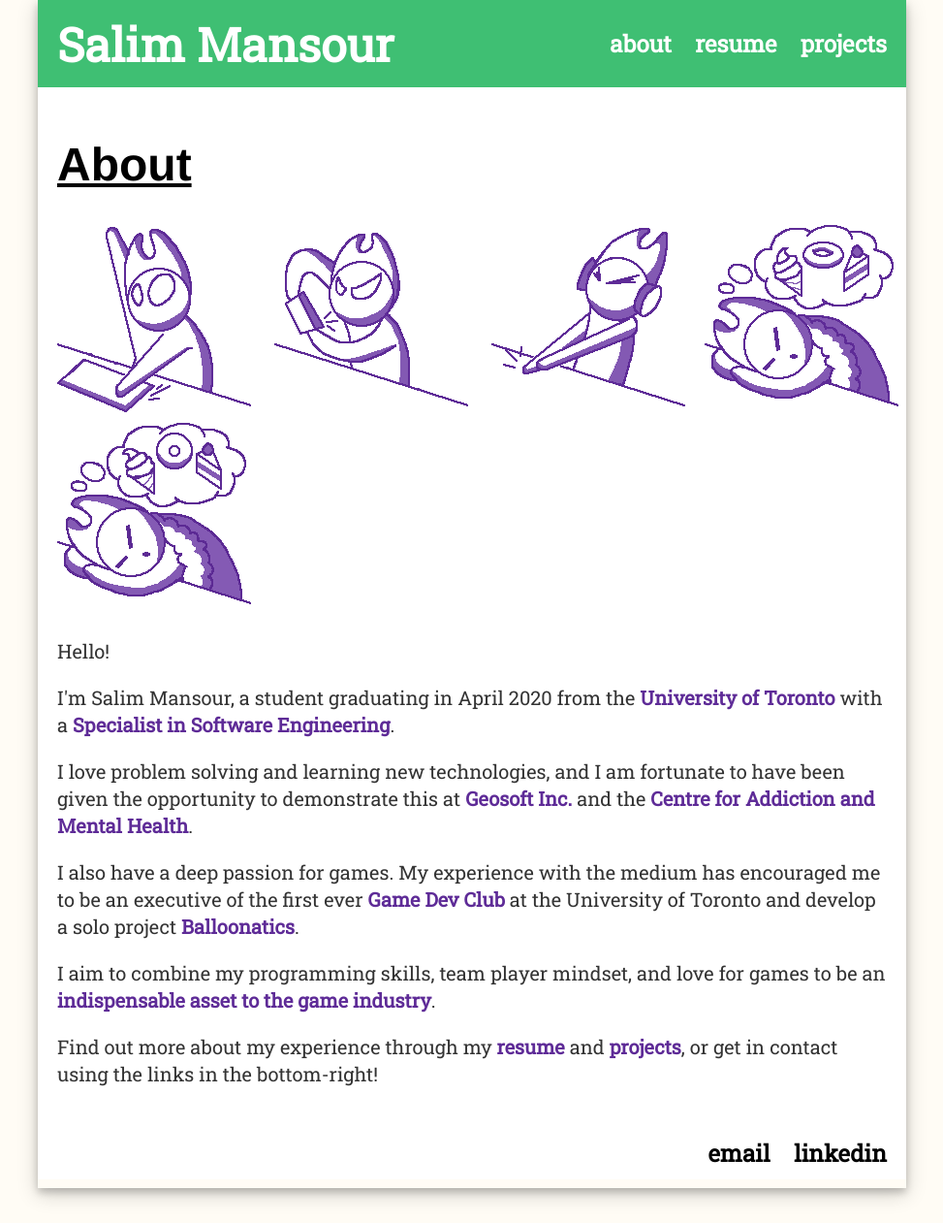
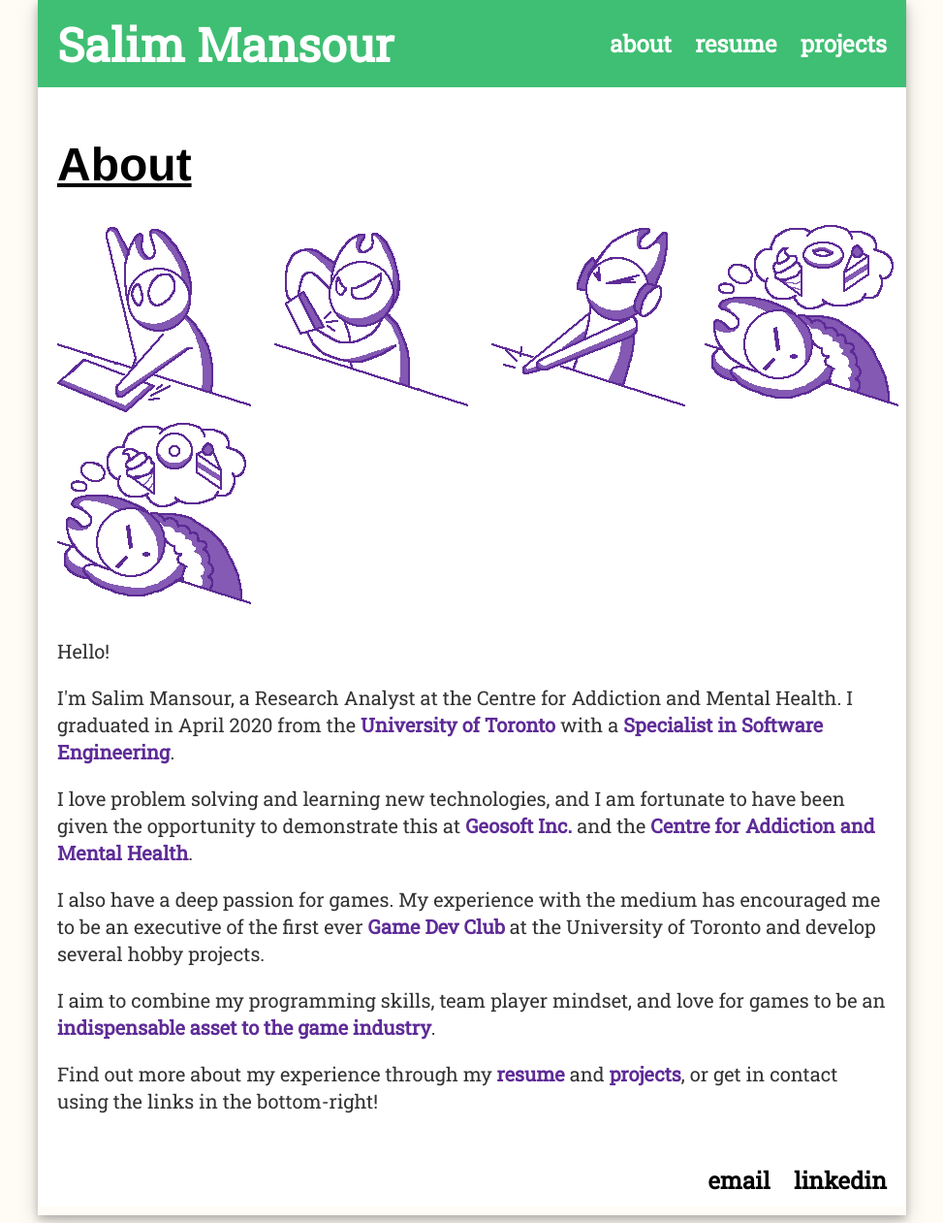
Before and after one commit to slimnsour/slimnsour.github.io, a Jekyll site: the page built from index.html, in a window 1280 px wide. Shown: the whole page at 97% size, without its empty margins (153-1126 px from the left). Built offline with Jekyll 4.4.1, drawn with Linux system fonts in a browser that asks for light colours; nearby versions of some CDN libraries.

Commit message:
Updated about section

```diff
--- a/index.html
+++ b/index.html
@@ -9,14 +9,15 @@
     <img class="static" style="padding-right: 20px"  src="/images/music1.png"><img class="active"  style="padding-right: 20px" src="/images/music.gif">
     <img class="static" src="/images/sleep1.png"><img class="active" src="/images/sleep.gif">
       <p>Hello! <br>
-		  <p>I'm Salim Mansour, a student graduating in April 2020 from the <b style="color:#5e2b97">University of
+		  <p>I'm Salim Mansour, a Research Analyst at the Centre for Addiction and Mental Health.
+			  I graduated in April 2020 from the <b style="color:#5e2b97">University of
 				Toronto</b> with a <b style="color:#5e2b97">Specialist in Software Engineering</b>.<br>
 		  <p>I love problem solving and learning new technologies, and I am
 				fortunate to have been given the opportunity to demonstrate this at <b style="color:#5e2b97">Geosoft
 				Inc.</b> and the <b style="color:#5e2b97">Centre for Addiction and Mental Health</b>.<br>
 		  <p>I also have a deep passion for games. My experience with the medium has encouraged
 				me to be an executive of the first ever <b style="color:#5e2b97">Game
-				Dev Club</b> at the University of Toronto and develop a solo project <b style="color:#5e2b97">Balloonatics</b>.<br>
+				Dev Club</b> at the University of Toronto and develop several hobby projects.<br>
 		  <p>I aim to combine my programming skills, team player mindset, and love for games
 				to be an <b style="color:#5e2b97">indispensable asset to the game industry</b>.<br>
 		  <p>Find out more about my experience through my <b><a href="/resume" style="color:#5e2b97">resume</a></b> and
```
